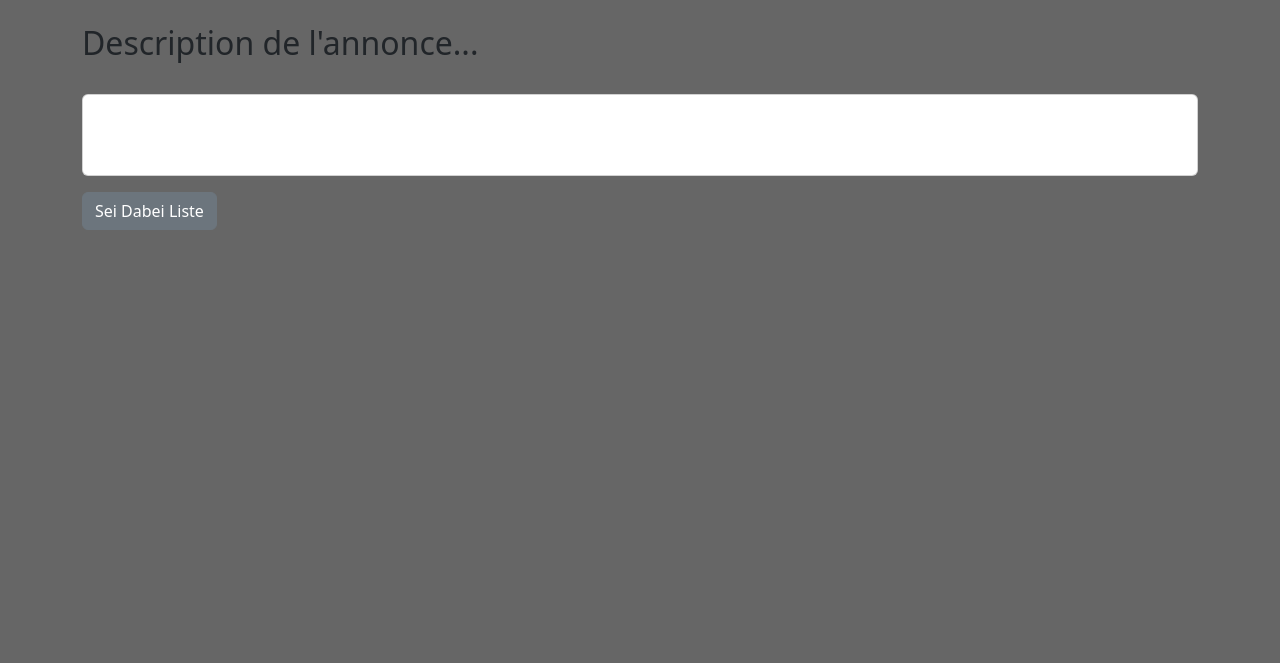
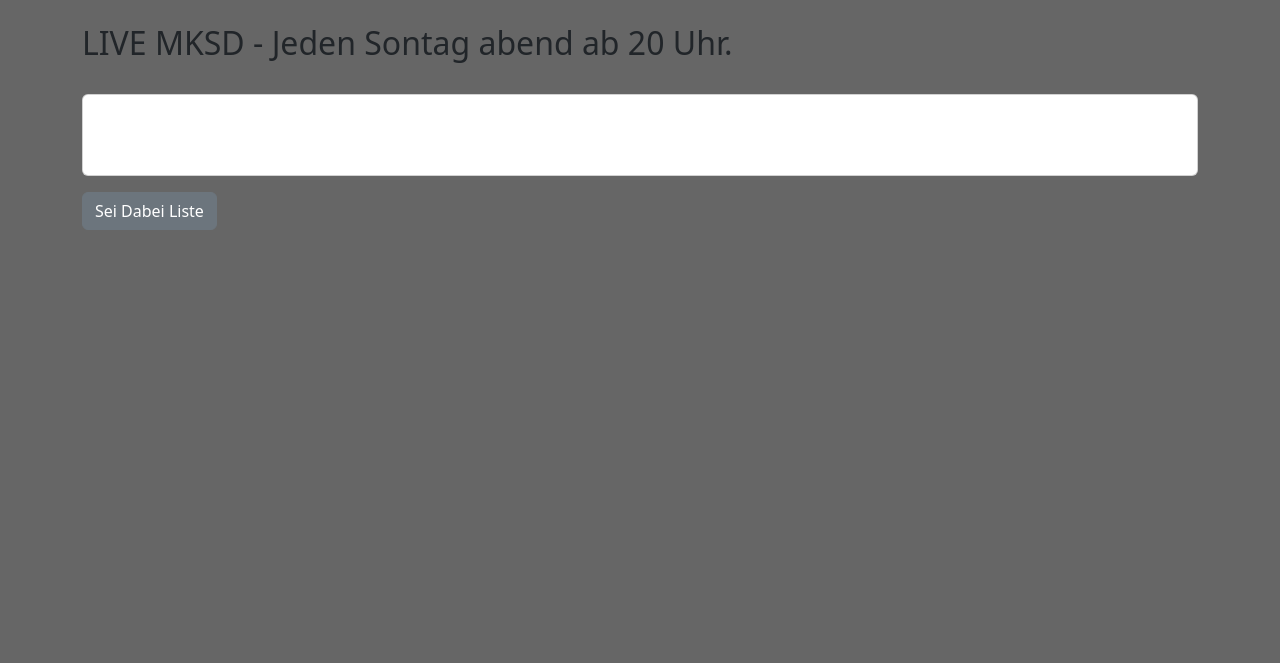
Before and after one commit to C-Iahny/mksd, a Django app: template mksd/templates/live_detail.html in a window 1280 px wide. Shown: the part 66-729 px from the top of the page. Run offline with Django 3.2, Linux system fonts and the light colour scheme; the template is opened without the code that fills it, so the values that code supplies are empty; some libraries are stand-ins or nearby versions.

Commit message:
Update live_detail.html

```diff
--- a/mksd/templates/live_detail.html
+++ b/mksd/templates/live_detail.html
@@ -18,7 +18,7 @@
 
 <div class="container">
 		<br>
-	<h2>Description de l'annonce...</h2>
+	<h2>LIVE MKSD - Jeden Sontag abend ab 20 Uhr.</h2>
 		<br>
 
 
```
